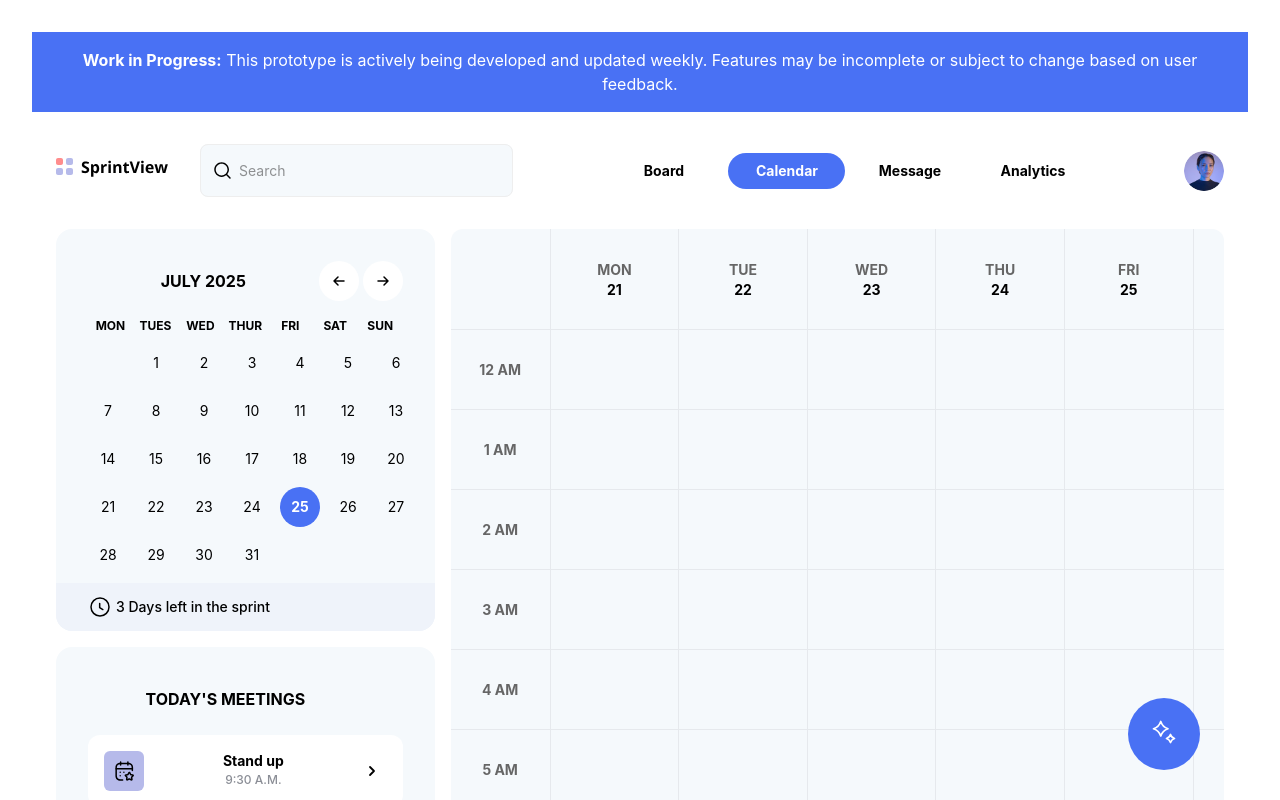
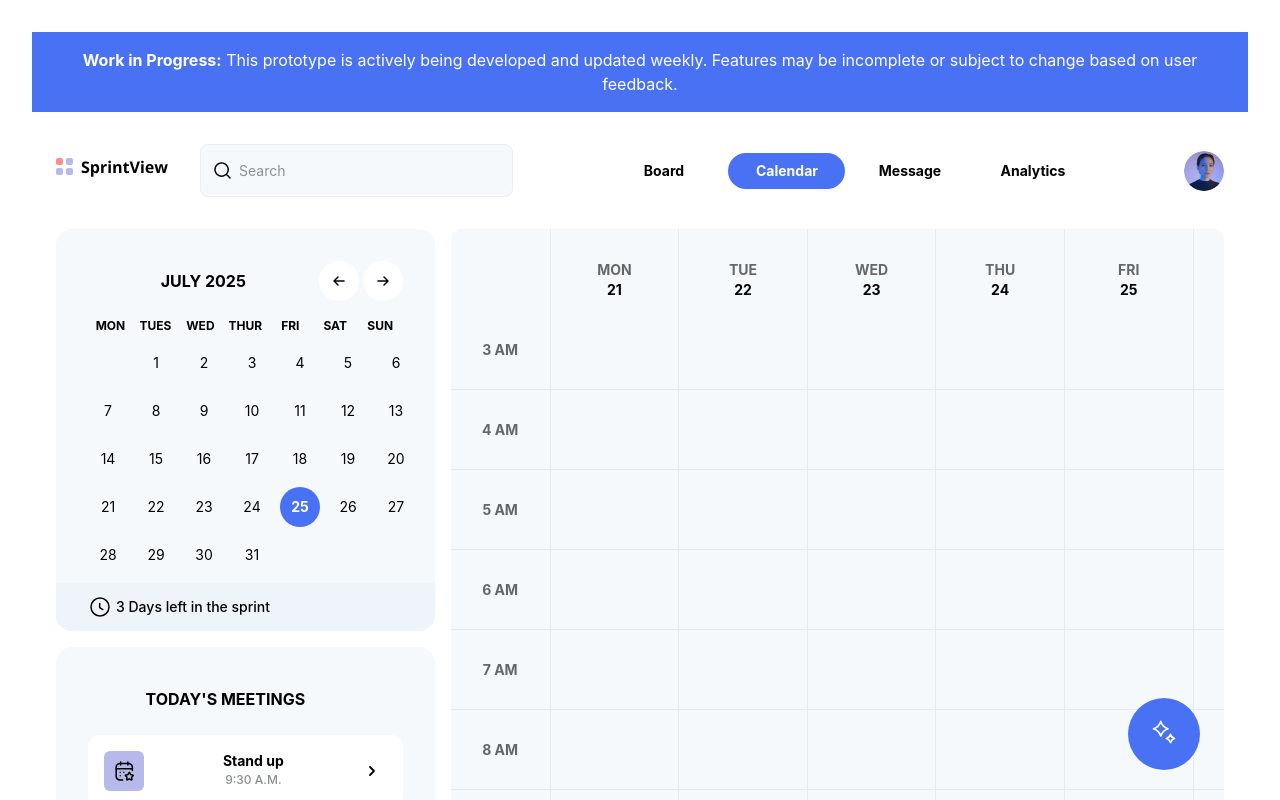
Before and after one commit to kevinsmithdesign/SprintView, a React (Vite) app: page /calendar in a window 1280 px wide. Shown: the top 800 px of the page. Built offline with nearby package versions, Linux system fonts and the light colour scheme.

Commit message:
hooked up meeting functionality

```diff
--- a/src/App.jsx
+++ b/src/App.jsx
@@ -26,9 +26,18 @@ function App() {
 function AppContent() {
   const theme = useTheme();
   const [showAssistant, setShowAssistant] = useState(false);
+  const [meetings, setMeetings] = useState([]);
 
   const toggleAssistant = () => {
     setShowAssistant((prev) => !prev);
+  };
+
+  const handleAddMeeting = (meetingData) => {
+    const newMeeting = {
+      id: Date.now(),
+      ...meetingData,
+    };
+    setMeetings(prev => [...prev, newMeeting]);
   };
 
   const buttonStyle = {
@@ -106,8 +115,8 @@ function AppContent() {
 
       <Routes>
         <Route path="/" element={<Navigate to="/board" replace />} />
-        <Route path="/board" element={<BoardPage />} />
-        <Route path="/calendar" element={<CalendarPage />} />
+        <Route path="/board" element={<BoardPage onAddMeeting={handleAddMeeting} />} />
+        <Route path="/calendar" element={<CalendarPage meetings={meetings} />} />
         <Route path="/message" element={<MessagePage />} />
         <Route path="/analytics" element={<AnalyticsPage />} />
       </Routes>
--- a/src/components/CalendarLg.jsx
+++ b/src/components/CalendarLg.jsx
@@ -1,4 +1,4 @@
-import React from "react";
+import React, { useEffect, useRef } from "react";
 import { Box, Typography, useTheme } from "@mui/material";
 import dayjs from "dayjs";
 
@@ -8,8 +8,9 @@ const times = Array.from({ length: 24 }, (_, i) => {
   return `${hour} ${ampm}`;
 });
 
-export default function CalendarGrid({ currentDate, selectedDate }) {
+export default function CalendarGrid({ currentDate, selectedDate, meetings = [] }) {
   const theme = useTheme();
+  const scrollContainerRef = useRef(null);
 
   // Generate the current week based on selected date
   const startOfWeek = selectedDate.startOf('week').add(1, 'day'); // Start from Monday
@@ -22,8 +23,55 @@ export default function CalendarGrid({ currentDate, selectedDate }) {
     };
   });
 
+  // Helper function to get meetings for a specific day and time
+  const getMeetingForSlot = (day, timeIndex) => {
+    return meetings.find(meeting => {
+      if (!meeting.date || !meeting.time) return false;
+
+      const meetingDate = dayjs(meeting.date);
+      const isSameDay = meetingDate.isSame(day.fullDate, 'day');
+
+      if (!isSameDay) return false;
+
+      // Convert time string to hour index
+      const timeStr = meeting.time;
+      let hour = 0;
+
+      if (timeStr.includes('AM')) {
+        hour = parseInt(timeStr.split(':')[0]);
+        if (hour === 12) hour = 0;
+      } else if (timeStr.includes('PM')) {
+        hour = parseInt(timeStr.split(':')[0]);
+        if (hour !== 12) hour += 12;
+      }
+
+      return hour === timeIndex;
+    });
+  };
+
+  // Auto-scroll to current time on component mount
+  useEffect(() => {
+    if (scrollContainerRef.current) {
+      const now = dayjs();
+      const currentHour = now.hour();
+
+      // Calculate the scroll position based on current time
+      // Header height (100px) + (current hour * row height 80px)
+      const scrollPosition = 100 + (currentHour * 80);
+
+      // Scroll to current time with a slight delay to ensure DOM is ready
+      setTimeout(() => {
+        scrollContainerRef.current.scrollTo({
+          top: scrollPosition,
+          behavior: 'smooth'
+        });
+      }, 100);
+    }
+  }, [selectedDate]); // Re-scroll when date changes
+
   return (
     <Box
+      ref={scrollContainerRef}
       sx={{
         height: "calc(100vh - 150px)", // Adjust to match layout
         overflow: "auto",
@@ -40,7 +88,14 @@ export default function CalendarGrid({ currentDate, selectedDate }) {
         }}
       >
         {/* Empty top-left corner */}
-        <Box sx={{ borderRight: "1px solid #E6E9ED" }} />
+        <Box sx={{
+          borderRight: "1px solid #E6E9ED",
+          position: "sticky",
+          top: 0,
+          left: 0,
+          zIndex: 20,
+          bgcolor: "#F5F9FC",
+        }} />
 
         {/* Day Headers */}
         {days.map((day, index) => (
@@ -54,6 +109,9 @@ export default function CalendarGrid({ currentDate, selectedDate }) {
               alignItems: "center",
               justifyContent: "center",
               bgcolor: "#F5F9FC",
+              position: "sticky",
+              top: 0,
+              zIndex: 10,
             }}
           >
             <Typography
@@ -70,7 +128,7 @@ export default function CalendarGrid({ currentDate, selectedDate }) {
         ))}
 
         {/* Time Labels + Grid Cells */}
-        {times.map((time) => (
+        {times.map((time, timeIndex) => (
           <React.Fragment key={time}>
             {/* Time Label */}
             <Box
@@ -81,6 +139,9 @@ export default function CalendarGrid({ currentDate, selectedDate }) {
                 alignItems: "center",
                 justifyContent: "center",
                 bgcolor: "#F5F9FC",
+                position: "sticky",
+                left: 0,
+                zIndex: 5,
               }}
             >
               <Typography
@@ -93,17 +154,64 @@ export default function CalendarGrid({ currentDate, selectedDate }) {
             </Box>
 
             {/* Time Cells for Each Day */}
-            {days.map((day, index) => (
+            {days.map((day, dayIndex) => {
+              const meeting = getMeetingForSlot(day, timeIndex);
+              return (
                 <Box
                   key={day.name + time}
                   sx={{
                     borderTop: "1px solid #E6E9ED",
                     borderRight:
-                    index !== days.length - 1 ? "1px solid #E6E9ED" : "none",
+                      dayIndex !== days.length - 1 ? "1px solid #E6E9ED" : "none",
                     bgcolor: "#F5F9FC",
+                    position: "relative",
+                    padding: meeting ? "4px" : 0,
                   }}
-              />
-            ))}
+                >
+                  {meeting && (
+                    <Box
+                      sx={{
+                        backgroundColor: meeting.color,
+                        borderRadius: "6px",
+                        padding: "8px",
+                        height: "100%",
+                        display: "flex",
+                        flexDirection: "column",
+                        justifyContent: "center",
+                        boxShadow: "0 2px 4px rgba(0,0,0,0.1)",
+                      }}
+                    >
+                      <Typography
+                        variant="body2"
+                        fontWeight="bold"
+                        sx={{
+                          color: "white",
+                          fontSize: "12px",
+                          lineHeight: 1.2,
+                          overflow: "hidden",
+                          textOverflow: "ellipsis",
+                          whiteSpace: "nowrap",
+                        }}
+                      >
+                        {meeting.title}
+                      </Typography>
+                      {meeting.time && (
+                        <Typography
+                          variant="caption"
+                          sx={{
+                            color: "rgba(255,255,255,0.9)",
+                            fontSize: "10px",
+                            lineHeight: 1,
+                          }}
+                        >
+                          {meeting.time}
+                        </Typography>
+                      )}
+                    </Box>
+                  )}
+                </Box>
+              );
+            })}
           </React.Fragment>
         ))}
       </Box>
--- a/src/components/ScheduleMeetingDialog.jsx
+++ b/src/components/ScheduleMeetingDialog.jsx
@@ -37,6 +37,7 @@ export default function ScheduleMeetingDialog({
     meetingType: "",
     attendees: "",
     location: "",
+    color: "#3B82F6", // Default blue color
   });
 
   const handleChange = (field) => (event) => {
@@ -66,6 +67,7 @@ export default function ScheduleMeetingDialog({
         meetingType: "",
         attendees: "",
         location: "",
+        color: "#3B82F6",
       });
     }
     handleClose();
@@ -254,6 +256,43 @@ export default function ScheduleMeetingDialog({
                           onChange={handleChange("location")}
                         />
                       </Stack>
+
+                      <Stack>
+                        <Typography fontWeight="bold" mb={0.5}>
+                          Meeting Color
+                        </Typography>
+                        <Box sx={{ display: "flex", gap: 1, flexWrap: "wrap" }}>
+                          {[
+                            { name: "Blue", value: "#3B82F6" },
+                            { name: "Green", value: "#10B981" },
+                            { name: "Purple", value: "#8B5CF6" },
+                            { name: "Orange", value: "#F59E0B" },
+                            { name: "Red", value: "#EF4444" },
+                            { name: "Pink", value: "#EC4899" },
+                            { name: "Teal", value: "#14B8A6" },
+                            { name: "Indigo", value: "#6366F1" },
+                          ].map((color) => (
+                            <Box
+                              key={color.value}
+                              onClick={() => setMeetingData(prev => ({ ...prev, color: color.value }))}
+                              sx={{
+                                width: 40,
+                                height: 40,
+                                borderRadius: "8px",
+                                backgroundColor: color.value,
+                                cursor: "pointer",
+                                border: meetingData.color === color.value ? "3px solid #1e293b" : "2px solid #e2e8f0",
+                                transition: "all 0.2s ease",
+                                "&:hover": {
+                                  transform: "scale(1.1)",
+                                  boxShadow: "0 4px 12px rgba(0,0,0,0.15)",
+                                },
+                              }}
+                              title={color.name}
+                            />
+                          ))}
+                        </Box>
+                      </Stack>
                     </Stack>
                   </Box>
                 </Stack>
--- a/src/pages/CalendarPage.jsx
+++ b/src/pages/CalendarPage.jsx
@@ -13,7 +13,7 @@ import TodaysMeetingsCard from "../components/TodaysMeetingsCard";
 import CalendarSm from "../components/CalendarSm";
 import CalendarLg from "../components/CalendarLg";
 
-const CalendarPage = () => {
+const CalendarPage = ({ meetings = [] }) => {
   // Initialize with current date
   const [currentDate, setCurrentDate] = useState(dayjs());
   const [selectedDate, setSelectedDate] = useState(dayjs());
@@ -44,6 +44,7 @@ const CalendarPage = () => {
           <CalendarLg
             currentDate={currentDate}
             selectedDate={selectedDate}
+            meetings={meetings}
           />
         </Grid>
       </Grid>
```
Also changed, not shown: src/pages/BoardPage.jsx (+31 -21 lines). Lines whose indentation alone changed are shown as unchanged.
